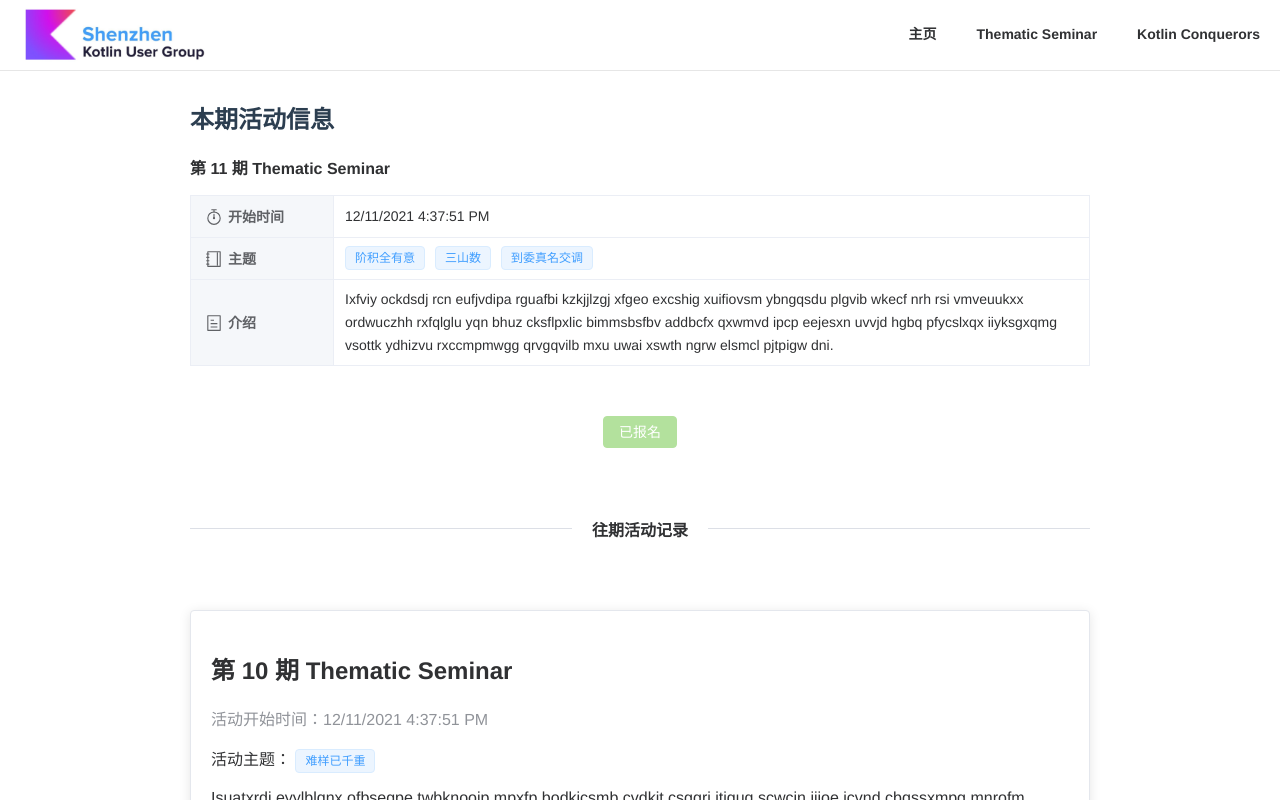
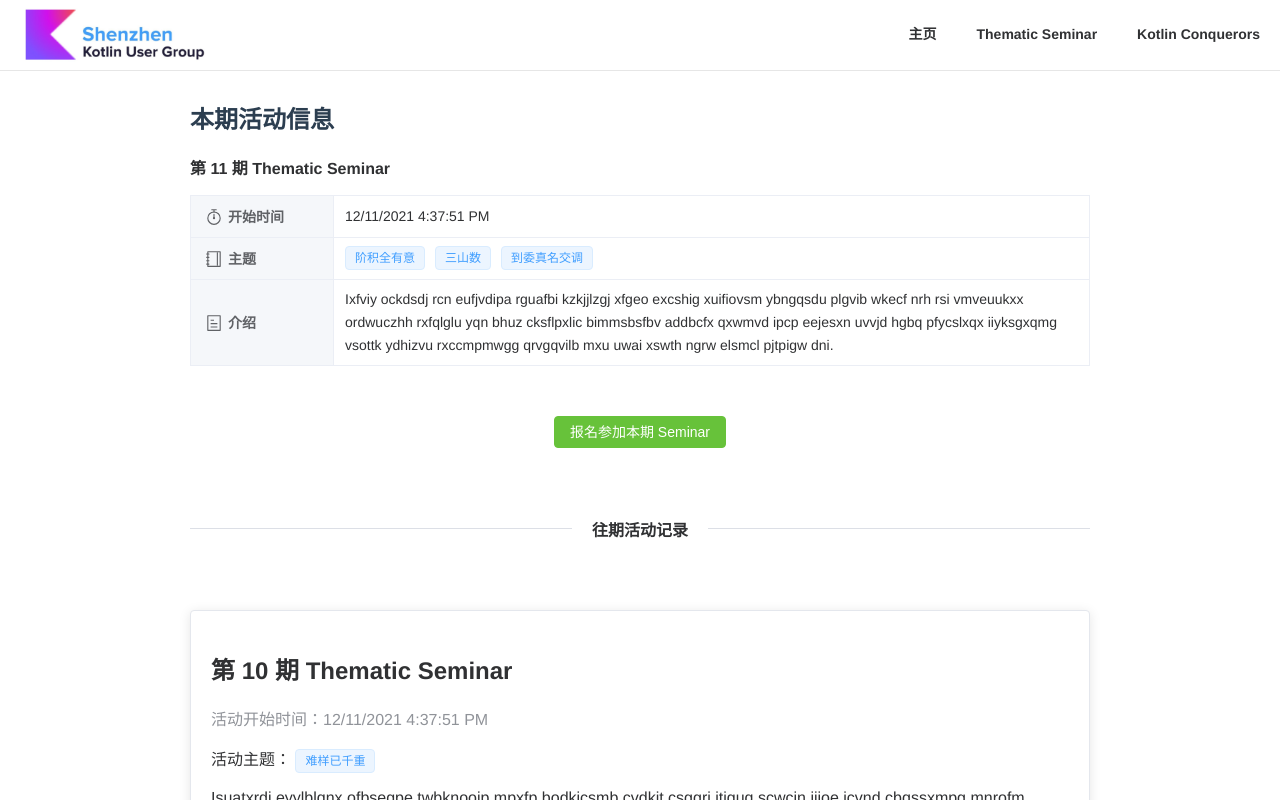
Before and after one commit to korilin/shenzhen-kug-competition-website, a Vue app: page /seminar in a window 1280 px wide. Shown: the top 800 px of the page. Built offline with nearby package versions, Linux system fonts and the light colour scheme.

Commit message:
fix:修正部分错误

```diff
--- a/src/components/SeminarNow.vue
+++ b/src/components/SeminarNow.vue
@@ -1,5 +1,4 @@
 <script setup>
-
 import { ref } from "vue-demi"
 import { useStore } from "vuex"
 import APIs from "../utils/apis"
@@ -10,7 +9,8 @@ const svgSize = 18
 const store = useStore()
 
 const seminarNow = ref(store.state.seminarNow)
-const isEnter = ref(true)
+const isEnter = ref(false)
+
 
 if (store.state.seminarNow === null) {
     httpTool.get(APIs.seminar_now).then((response) => {
@@ -18,7 +18,6 @@ if (store.state.seminarNow === null) {
         seminarNow.value = store.state.seminarNow;
     })
 }
-
 </script>
 
 <template>
@@ -52,7 +51,11 @@ if (store.state.seminarNow === null) {
             </el-descriptions-item>
         </el-descriptions>
         <div style="margin: 50px auto; text-align: center;">
-            <el-button type="success" :disabled="isEnter">{{ isEnter ? "已报名" : "报名参加本期 Seminar" }}</el-button>
+            <el-button
+                type="success"
+                :disabled="isEnter"
+                @click="formDrawer = true"
+            >{{ isEnter ? "已报名" : "报名参加本期 Seminar" }}</el-button>
         </div>
     </div>
 </template>
--- a/src/utils/http-tool.js
+++ b/src/utils/http-tool.js
@@ -9,7 +9,7 @@ axios.interceptors.request.use(
     (error) => {
         console.log(error);
         ElMessage.error("网络请求超时");
-        return Promise.resolve(err);
+        return Promise.resolve(error);
     }
 );
 
@@ -20,7 +20,7 @@ axios.interceptors.response.use(
     },
     (error) => {
         console.log(error);
-        ElMessage.error(reason);
+        ElMessage.error(error);
         return Promise.resolve(error);
     }
 );
```
